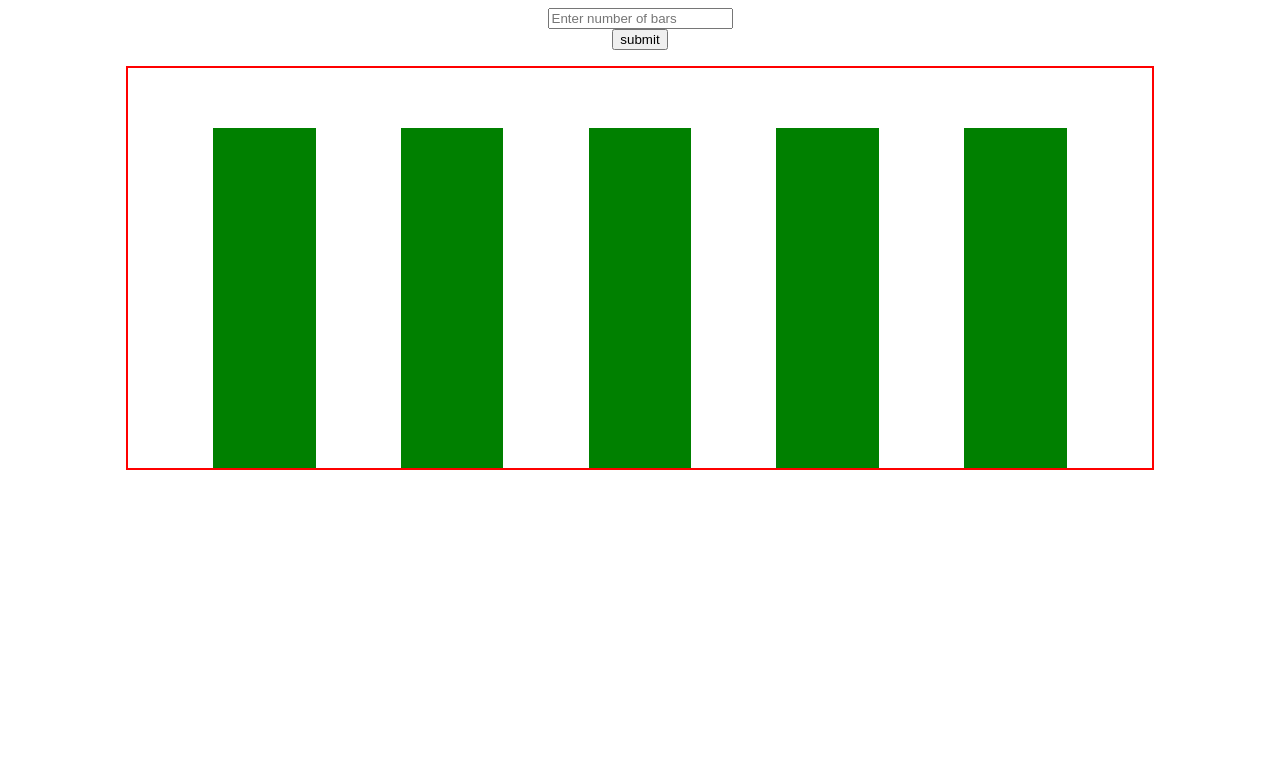
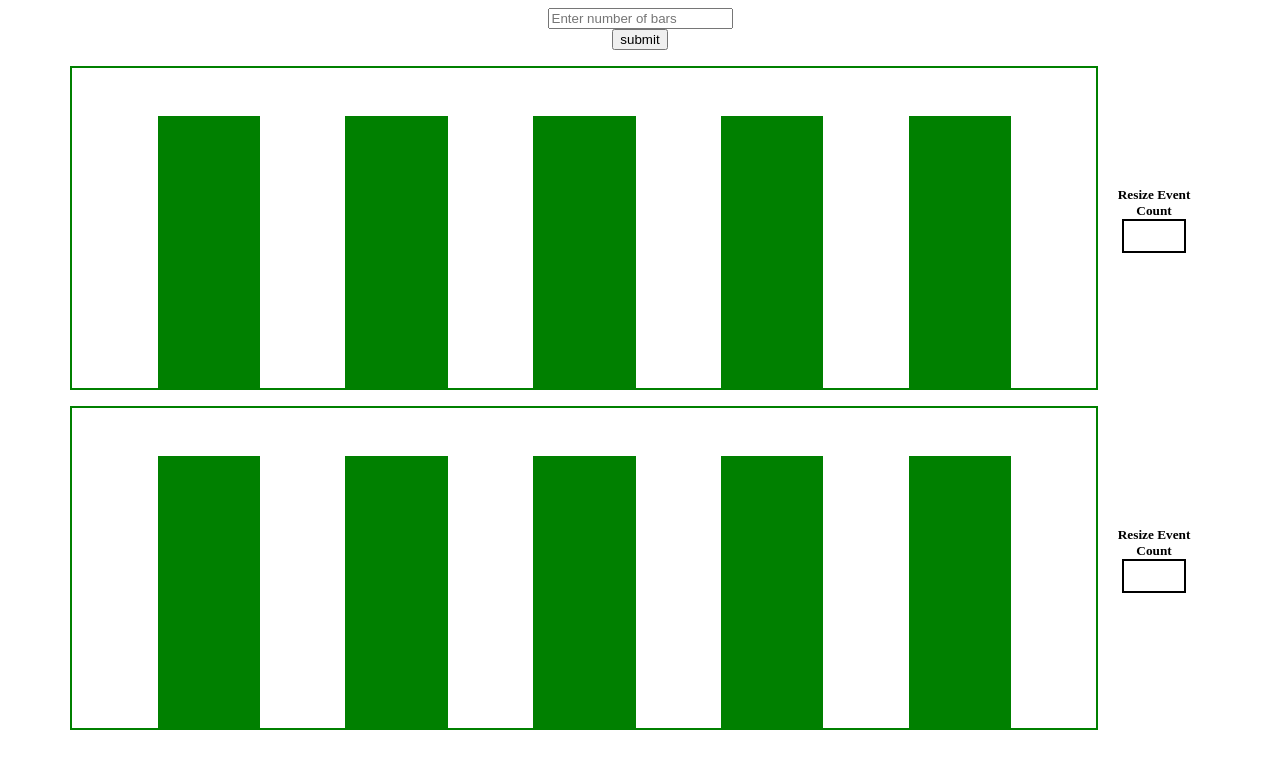
Before and after one commit to RamShankarKumar/Sorting-Visualizer-vanilla-JavaScript, a plain HTML site: page index.html in a window 1280 px wide. Both pictures are taken after typing "5" into the empty fields and a click on the button "submit". Drawn offline with Linux system fonts and the light colour scheme.

Commit message:
craete two barcontainer for throttle comparison feature

```diff
--- a/algorithms/main.js
+++ b/algorithms/main.js
@@ -1,6 +1,6 @@
 class Visualizer{
-    constructor(){
-        this.barContainer = document.querySelector('.bar-container');
+    constructor(container){
+        this.barContainer = document.querySelector(container);
         this.barContainerHeight = this.barContainer.clientHeight;
         this.barContainerWidth = this.barContainer.clientWidth;
         this.submit = document.getElementById('submit');
@@ -8,19 +8,13 @@ class Visualizer{
         console.log(this.barContainerWidth);
     }
 
-    createBar(barContainerWidth, barContainerHeight, userInput=false){
-        if(userInput){
-            let input = document.querySelector('.bar-number')
-            this.count = parseInt(input.value); // storing this variable as object key and value. Here this context is Visualizer object which is created by javascript in case of ES6 class concept.
-            input.value = '';
-        } // we can not keep this if condition down as count variable will not be present in the object.
-
+    createBar(barContainerWidth, barContainerHeight, count){
         let BarHeightPercentage = 0.85 * barContainerHeight; // 85 percent of barcontainer height
         let BarWidthPercentage = 0.5 * barContainerWidth; // 50% of barcontainer width
-        let barWidth = BarWidthPercentage / this.count;
+        let barWidth = BarWidthPercentage / count;
         let barHeight = BarHeightPercentage;
         let barContainerLeftSpaceWidth = barContainerWidth - BarWidthPercentage; // remaining space
-        let barMargin = barContainerLeftSpaceWidth / (this.count+1); // margin value of each bar to give gap between bars.
+        let barMargin = barContainerLeftSpaceWidth / (count+1); // margin value of each bar to give gap between bars.
         // console.log('barwidth -> ', barWidth);
         // console.log('barHeight -> ', barHeight);
         // console.log('barMargin -> ',barMargin)
@@ -29,7 +23,7 @@ class Visualizer{
         // console.log('count+1 -> ',this.count+1)
 
         const bars = [];
-        for(let i = 0; i < this.count; i++){
+        for(let i = 0; i < count; i++){
             let div = document.createElement("div");
             div.style.width = `${barWidth}px`;
             div.style.height = `${barHeight}px`;
@@ -47,21 +41,38 @@ class Visualizer{
         }
     }
 
-    getWindowResizeUpdate(){
+    getWindowResizeUpdate(count, isThrottling){
+        console.log('this value inside getwindowresize -> ', this)
         window.addEventListener("resize", function(){
             this.barContainerHeight = this.barContainer.clientHeight;
             this.barContainerWidth = this.barContainer.clientWidth;
-            this.createBar(this.barContainerWidth, this.barContainerHeight)
+            this.createBar(this.barContainerWidth, this.barContainerHeight, count)
         }.bind(this));
     }
 
-    getInput(){
-        this.submit.addEventListener('click', function(){
-            this.createBar(this.barContainerWidth, this.barContainerHeight, true);
-        }.bind(this)) // .bind works here because in .bind() we get a brand new function with the context that we pass in it. But in .call() we directly call a function and we get undefined at function place because called function does not return anything and we get undefined. And undefined in not a function so eventlistener don't get executed at that point.
+    getInput(count){
+        this.createBar(this.barContainerWidth, this.barContainerHeight, count, true);
     }
 }
 
-let visual = new Visualizer();
-visual.getInput();
-visual.getWindowResizeUpdate();
+function main(){
+    let visual1 = new Visualizer('.bar-container1');
+    let visual2 = new Visualizer('.bar-container2');
+
+    let submit = document.getElementById('submit');
+    submit.addEventListener('click', () => {
+        let input = document.querySelector('.bar-number');
+        let count = parseInt(input.value);
+        input.value = '';
+
+        console.log('count -> ',count)
+
+        visual1.getInput(count);
+        visual1.getWindowResizeUpdate(count,false);
+
+        visual2.getInput(count);
+        visual2.getWindowResizeUpdate(count, true);
+    })
+}
+
+main();
--- a/index.html
+++ b/index.html
@@ -8,9 +8,24 @@
         <link rel="stylesheet" href="styles/style.css">
     </head>
     <body>
+        <div class="visualizer">
             <input type="number" placeholder="Enter number of bars" class='bar-number'/>
             <input type="button" value="submit" id='submit'/>
-    <div class="bar-container"></div>
+            <div class="upperbox childbox">
+                <div class="bar-container1 barcontainer"></div>
+                <div class="counter">
+                    <h5>Resize Event Count</h5>
+                    <div class="resize-count"></div>
+                </div>
+            </div>
+            <div class="lowerbox childbox">
+                <div class="bar-container2 barcontainer"></div>
+                <div class="counter">
+                    <h5>Resize Event Count</h5>
+                    <div class="resize-count"></div>
+                </div>
+            </div>
+        </div>
         <script src="algorithms/main.js"></script>
     </body>
 </html>
--- a/styles/style.css
+++ b/styles/style.css
@@ -9,7 +9,7 @@ input[type=number] {
     -moz-appearance: textfield;
 }
 
-body{
+.visualizer{
     display: flex;
     flex-direction: column;
     justify-content: center;
@@ -20,13 +20,40 @@ body{
     margin: 0 1rem;
 }
 
-.bar-container{
+.childbox{
+    display: flex;
+    align-items: center;
+    justify-content: space-around;
+}
+
+.barcontainer{
+    flex-basis: 90%;
+
+    border: 2px solid green;
+    margin-top: 1rem;
+    height: 40vh;
     width: 80vw;
-    border: 2px solid red;
-    margin-top: 1rem;
-    height: 50vh;
     display: flex;
     align-items: flex-end;
+}
+
+.counter{
+    display: flex;
+    flex-direction: column;
+    justify-content: center;
+    align-items: center;
+}
+
+h5{
+    margin: 0;
+    text-align: center;
+}
+
+.resize-count{
+    width: 60px;
+    height: 30px;
+    border: 2px solid black;
+    text-align: center;
 }
 
 .bar{
```
Lines whose indentation alone changed are shown as unchanged.
